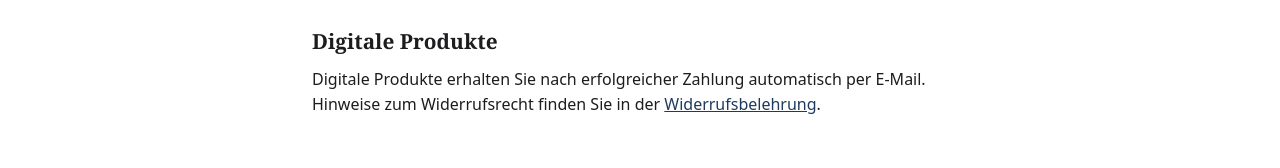
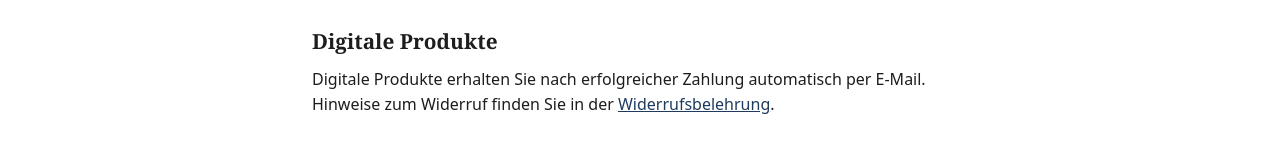
Before and after one commit to fayzaris-arena/fayzariswebseite, a plain HTML site: page versand-zahlung.html in a window 1280 px wide. Shown: the part 1064-1232 px from the top of the page. Drawn offline with Linux system fonts and the light colour scheme.

Commit message:
Versand & Zahlung: "Widerrufsrecht" zu "Widerruf" im Abschnitt Digitale Produkte

```diff
--- a/versand-zahlung.html
+++ b/versand-zahlung.html
@@ -47,7 +47,7 @@
         <p>Die Zahlung wird mit Abschluss der Bestellung fällig. Die verfügbaren Zahlungsarten werden im Bestellvorgang angezeigt.</p>
 
         <h2>Digitale Produkte</h2>
-        <p>Digitale Produkte erhalten Sie nach erfolgreicher Zahlung automatisch per E-Mail. Hinweise zum Widerrufsrecht finden Sie in der <a href="widerruf.html">Widerrufsbelehrung</a>.</p>
+        <p>Digitale Produkte erhalten Sie nach erfolgreicher Zahlung automatisch per E-Mail. Hinweise zum Widerruf finden Sie in der <a href="widerruf.html">Widerrufsbelehrung</a>.</p>
       </div>
     </section>
   </main>
```
